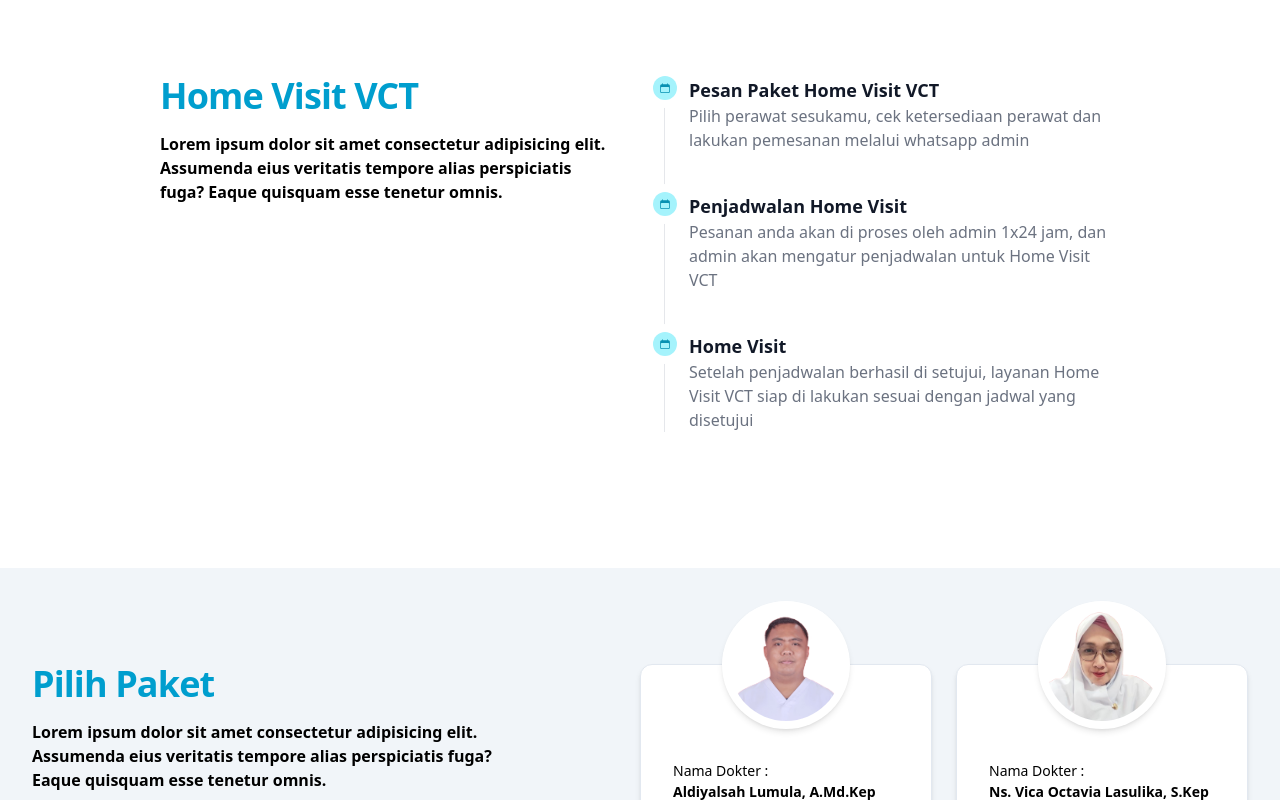
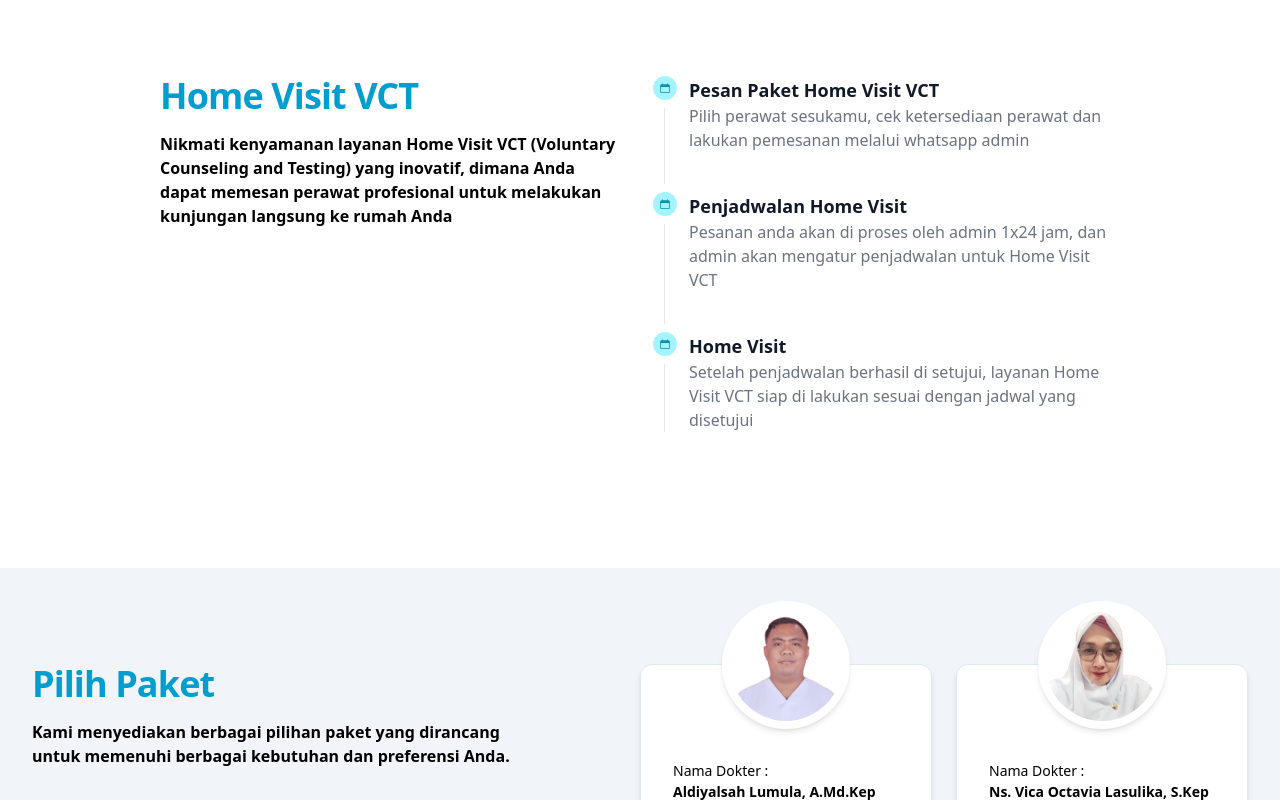
Before and after one commit to OnyanPokon/hiv-kesmas, a React (Vite) app: page /visit in a window 1280 px wide. Shown: the part 820-1620 px from the top of the page. Built offline with nearby package versions, Linux system fonts and the light colour scheme.

Commit message:
feat: adding headline in each section

```diff
--- a/src/components/Navbar/Navbar.jsx
+++ b/src/components/Navbar/Navbar.jsx
@@ -47,7 +47,6 @@ function Navbar() {
                   <Link to="/Edukasi">Edukasi HIV</Link>
                 </Dropdown.Item>
               </Dropdown>
-              <li><Link to="/galery" className="font-bold text-base">Tentang Kami</Link></li>
             </ul>
           </div>
         </div>
--- a/src/components/Navbar/variables.jsx
+++ b/src/components/Navbar/variables.jsx
@@ -51,9 +51,4 @@ export const navMenus = [
     path: '/edukasi',
     text: 'Edukasi',
   },
-  {
-    id: 5,
-    path: '/tentang',
-    text: 'Tentang Kami',
-  },
 ];
--- a/src/pages/Edukasi.jsx
+++ b/src/pages/Edukasi.jsx
@@ -59,9 +59,8 @@ function Edukasi() {
           <div className="w-full">
             <h2 className="mb-4 text-2xl  md:text-4xl tracking-tight font-extrabold text-color-info-500">Edukasi HIV</h2>
             <p className="max-w-lg text-sm md:text-base font-semibold">
-              Lorem ipsum dolor sit amet consectetur adipisicing elit.
-              Assumenda eius veritatis tempore alias perspiciatis fuga?
-              Eaque quisquam esse tenetur omnis.
+              Temukan fitur edukasi terbaru kami yang memungkinkan
+              Anda memesan edukator ahli tentang HIV dengan mudah.
             </p>
           </div>
           <div className="w-full">
@@ -105,9 +104,8 @@ function Edukasi() {
           <div className="w-full col-span-12 lg:col-span-6 mb-24 flex flex-col items-center justify-center lg:items-start lg:justify-start">
             <h2 className="mb-4 text-2xl md:text-4xl tracking-tight font-extrabold text-color-info-500">Pilih Paket</h2>
             <p className="max-w-lg text-sm md:text-base font-semibold text-center lg:text-left px-4 lg:px-0">
-              Lorem ipsum dolor sit amet consectetur adipisicing elit.
-              Assumenda eius veritatis tempore alias perspiciatis fuga?
-              Eaque quisquam esse tenetur omnis.
+              Kami menyediakan berbagai pilihan paket yang dirancang
+              untuk memenuhi berbagai kebutuhan dan preferensi Anda.
             </p>
           </div>
           <div className="col-span-12 lg:col-span-6 w-full flex flex-col lg:flex-row md:px-24 lg:px-0 gap-x-6 gap-y-24">
--- a/src/pages/Pendampingan.jsx
+++ b/src/pages/Pendampingan.jsx
@@ -60,9 +60,8 @@ function Pendampingan() {
           <div className="w-full">
             <h2 className="mb-4 text-2xl  md:text-4xl tracking-tight font-extrabold text-color-info-500">Pendampingan Minum Obat</h2>
             <p className="max-w-lg text-sm md:text-base font-semibold">
-              Lorem ipsum dolor sit amet consectetur adipisicing elit.
-              Assumenda eius veritatis tempore alias perspiciatis fuga?
-              Eaque quisquam esse tenetur omnis.
+              ingkatkan Kepatuhan Pengobatan dengan Fitur Pendampingan Minum Obat:
+              Pesan Konsultasi Langsung untuk Dukungan Terapeutik Maksimal!
             </p>
           </div>
           <div className="w-full">
@@ -107,9 +106,8 @@ function Pendampingan() {
           <div className="w-full col-span-12 lg:col-span-6 mb-24 flex flex-col items-center justify-center lg:items-start lg:justify-start">
             <h2 className="mb-4 text-2xl md:text-4xl tracking-tight font-extrabold text-color-info-500">Pilih Paket</h2>
             <p className="max-w-lg text-sm md:text-base font-semibold text-center lg:text-left px-4 lg:px-0">
-              Lorem ipsum dolor sit amet consectetur adipisicing elit.
-              Assumenda eius veritatis tempore alias perspiciatis fuga?
-              Eaque quisquam esse tenetur omnis.
+              Kami menyediakan berbagai pilihan paket yang dirancang
+              untuk memenuhi berbagai kebutuhan dan preferensi Anda.
             </p>
           </div>
           <div className="col-span-12 lg:col-span-6 w-full flex flex-col lg:flex-row md:px-24 lg:px-0 gap-x-6 gap-y-24">
--- a/src/pages/Screening.jsx
+++ b/src/pages/Screening.jsx
@@ -58,9 +58,8 @@ function Screening() {
           <div className="w-full">
             <h2 className="mb-4 text-2xl md:text-4xl tracking-tight font-extrabold text-color-info-500">Screening HIV</h2>
             <p className="max-w-lg text-sm md:text-base font-semibold">
-              Lorem ipsum dolor sit amet consectetur adipisicing elit.
-              Assumenda eius veritatis tempore alias perspiciatis fuga?
-              Eaque quisquam esse tenetur omnis.
+              Kini, lebih mudah bagi Anda untuk memastikan
+              kesehatan dengan fitur baru kami untuk screening HIV.
             </p>
           </div>
           <div className="w-full">
@@ -104,9 +103,8 @@ function Screening() {
           <div className="w-full col-span-12 flex items-center flex-col justify-center mb-24">
             <h2 className="mb-4 text-2xl md:text-4xl tracking-tight font-extrabold text-color-info-500">Pilih Paket</h2>
             <p className="max-w-lg text-sm md:text-base px-4 font-semibold text-center">
-              Lorem ipsum dolor sit amet consectetur adipisicing elit.
-              Assumenda eius veritatis tempore alias perspiciatis fuga?
-              Eaque quisquam esse tenetur omnis.
+              Kami menyediakan berbagai pilihan paket yang dirancang
+              untuk memenuhi berbagai kebutuhan dan preferensi Anda.
             </p>
           </div>
           <div className="col-span-12  w-full flex flex-col lg:flex-row md:px-24 gap-x-6 gap-y-24">
--- a/src/pages/Visit.jsx
+++ b/src/pages/Visit.jsx
@@ -60,9 +60,9 @@ function Visit() {
           <div className="w-full">
             <h2 className="mb-4 text-2xl  md:text-4xl tracking-tight font-extrabold text-color-info-500">Home Visit VCT</h2>
             <p className="max-w-lg text-sm md:text-base font-semibold">
-              Lorem ipsum dolor sit amet consectetur adipisicing elit.
-              Assumenda eius veritatis tempore alias perspiciatis fuga?
-              Eaque quisquam esse tenetur omnis.
+              Nikmati kenyamanan layanan Home Visit VCT (Voluntary Counseling and Testing)
+              yang inovatif, dimana Anda dapat memesan perawat profesional untuk
+              melakukan kunjungan langsung ke rumah Anda
             </p>
           </div>
           <div className="w-full">
@@ -106,9 +106,8 @@ function Visit() {
           <div className="w-full col-span-12 lg:col-span-6 mb-24 flex flex-col items-center justify-center lg:items-start lg:justify-start">
             <h2 className="mb-4 text-2xl md:text-4xl tracking-tight font-extrabold text-color-info-500">Pilih Paket</h2>
             <p className="max-w-lg text-sm md:text-base font-semibold text-center lg:text-left px-4 lg:px-0">
-              Lorem ipsum dolor sit amet consectetur adipisicing elit.
-              Assumenda eius veritatis tempore alias perspiciatis fuga?
-              Eaque quisquam esse tenetur omnis.
+              Kami menyediakan berbagai pilihan paket yang dirancang
+              untuk memenuhi berbagai kebutuhan dan preferensi Anda.
             </p>
           </div>
           <div className="col-span-12 lg:col-span-6 w-full flex flex-col lg:flex-row md:px-24 lg:px-0 gap-x-6 gap-y-24">
```
